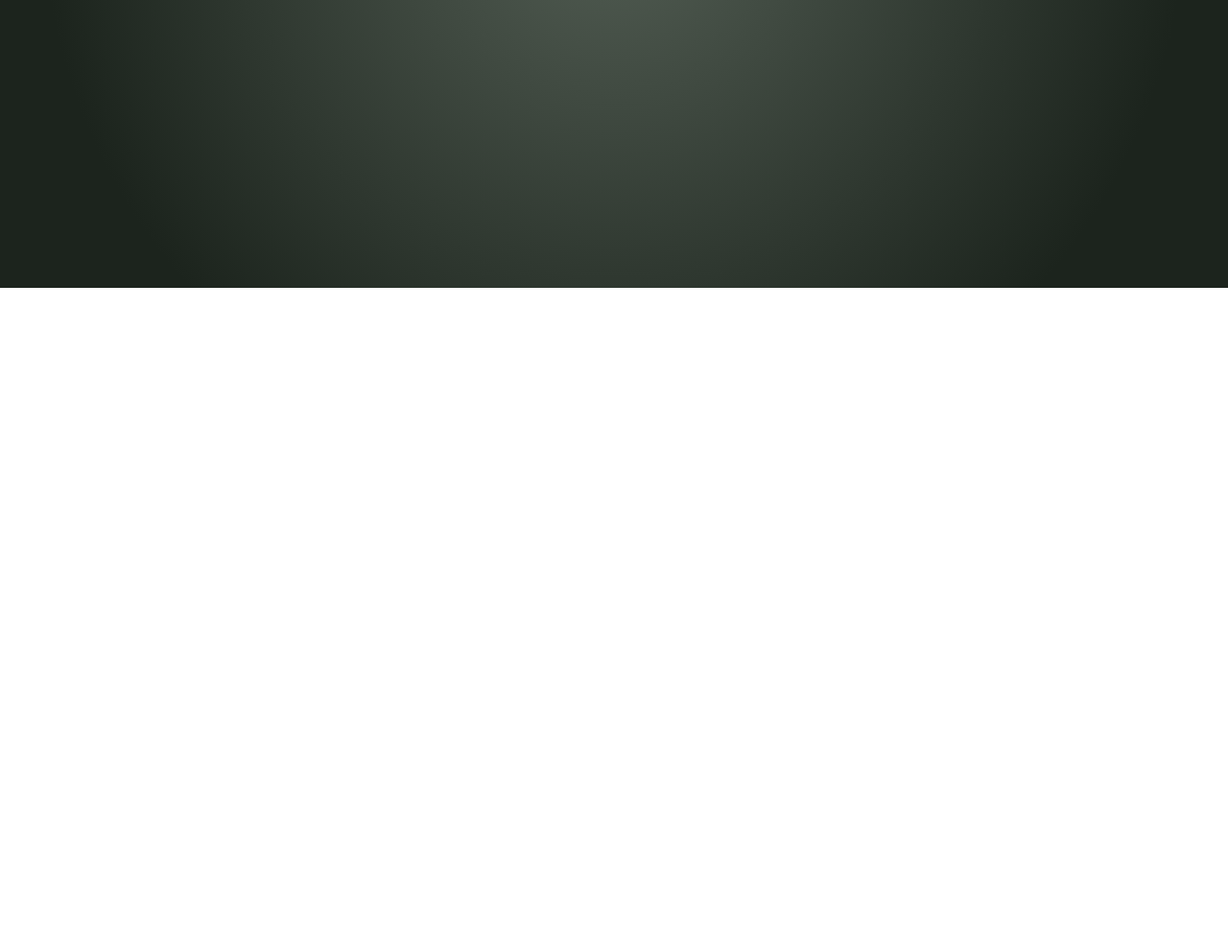
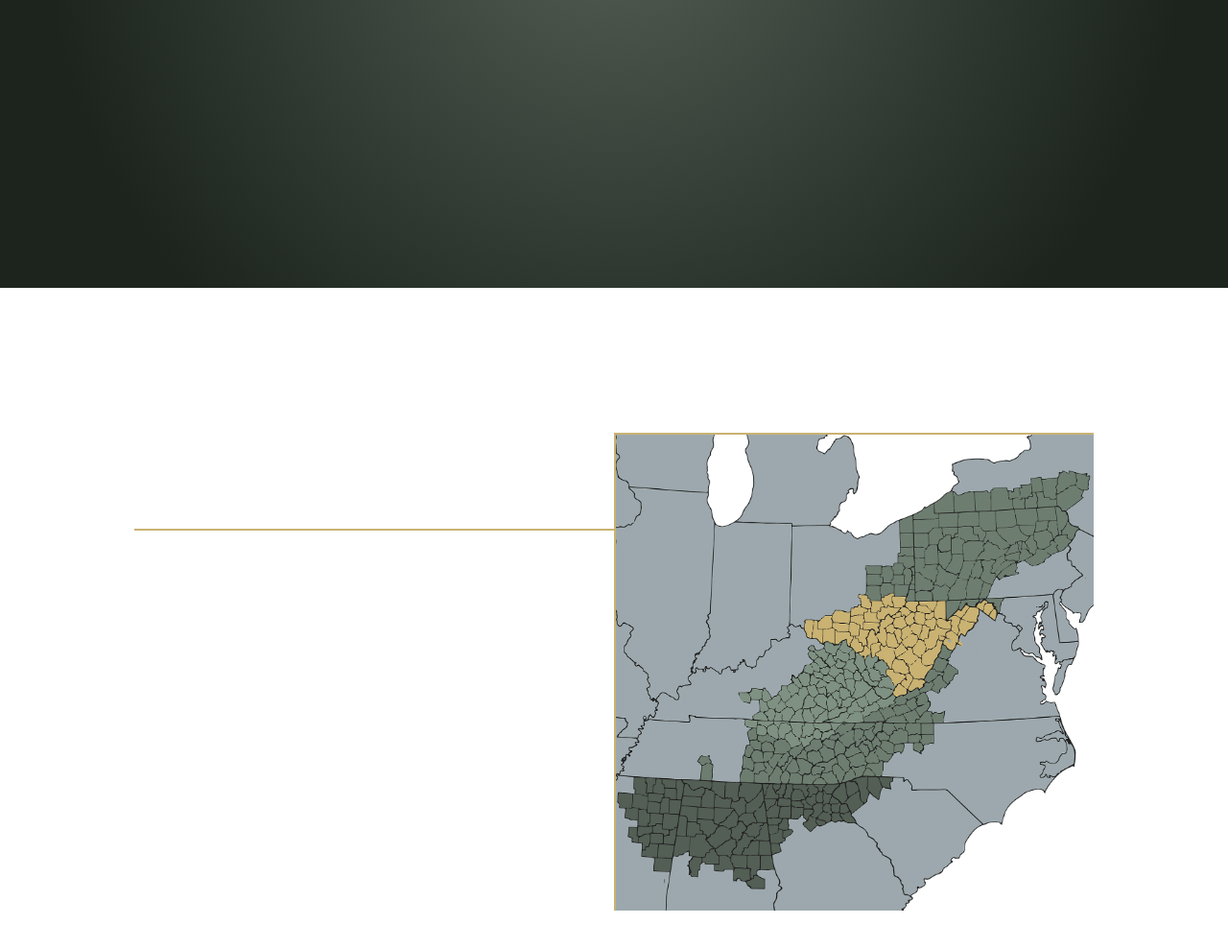
Before and after one commit to beckysell/MESP, a plain HTML site: page index.html in a window 1280 px wide. Shown: the part 1300-2288 px from the top of the page at 96% size. Before the commit the page ends 1600 px from the top, so only its background shows below. Drawn offline with nearby package versions, Linux system fonts and the light colour scheme.

Commit message:
appalachia info section

```diff
--- a/css/style.css
+++ b/css/style.css
@@ -3,8 +3,11 @@
 body {
     margin: 0;
     padding: 0;
+}
+
+body p {
     font-family: 'Open Sans', sans-serif;
-    font-size: 16px;
+    font-size: 15px;
     color: #FFF;
 }
 
@@ -75,6 +78,7 @@ h1 {
     font-size: 4.1vw;
     color: #FFF;
     width: 90%;
+    margin-bottom: 0;
 }
 
 h2 {
@@ -83,6 +87,7 @@ h2 {
     font-style: italic;
     font-size: 24px;
     color: #FFF;
+    margin-bottom: 0;
 }
 
 hr {
@@ -95,7 +100,6 @@ hr {
 #main-title p {
     width: 90%;
     text-align: center;
-    color: #FFF;
 }
 
 /*------------ Main 2fade-out --------------*/
@@ -103,6 +107,58 @@ hr {
     width: 100%;
     min-height: 100vh;
     background: radial-gradient(circle, rgba(83,94,84,1) 0%, rgba(28,36,29,1) 79%);
+}
+
+
+/*---------- Appalachia Info & Map -------------*/
+#info-cont {
+    min-height: 100vh;
+}
+
+.app-cont {
+    width: 80%;
+    max-width: 1440px;
+}
+
+.app-info {
+    margin: 0;
+    margin-bottom: 30px;
+    padding: 0;
+}
+
+h3 {
+    font-family: Georgia, serif;
+    font-style: italic;
+    font-size: 18px;
+    color: #FFF;
+    margin-left: 30px;
+    margin-bottom: 0;
+}
+
+h4 {
+   font-family: Georgia, serif;
+    font-size: 4.1vw;
+    color: #FFF;
+    margin-left: 30px;
+    margin-bottom: 0;
+}
+
+.app-info p {
+    margin-top: 40px;
+    width: 80%;
+    margin-left: 30px;
+}
+
+.app-map {
+    margin: 0;
+    padding: 0;
+    min-height: 100%;
+}
+
+.app-map img {
+    width: 100%;
+    border-left: 2px solid #C9B272;
+    border-top: 2px solid #C9B272;
 }
 
 
@@ -123,7 +179,7 @@ hr {
 
 
 /* ---------- up to portrait tablet -----------------*/
-@media only screen and (max-width: 719px) {
+@media only screen and (max-width: 768px) {
 
     h1 {
         font-size: 8vw;
@@ -142,5 +198,26 @@ hr {
     #footer-nav div {
     justify-content: center;
     margin-right: 0px;
+    }
+
+    .app-info p {
+    margin-top: 40px;
+    width: 90%;
+    margin-left: 30px;
+}
+
+.app-map {
+    margin: 0;
+    padding: 0;
+    min-height: 100%;
+    display: flex;
+    justify-content: center;
+}
+
+.app-map img {
+    width: 90%;
+    align-self: center;
+    border-left: 2px solid #C9B272;
+    border-top: 2px solid #C9B272;
 }
 }
--- a/index.html
+++ b/index.html
@@ -62,9 +62,21 @@
     </section>
 
 <!-- 3 Appalachia Map -->
-    <section id="app-map">
+    <section id="info-cont" class="container-fluid d-flex justify-content-center align-items-center">
+        <div class="row app-cont">
+            <div class="col-lg-6 col-md-12 app-info">
+          <h3>Understanding</h3>
+          <h4>Appalachia</h4>
+          <hr>
+          <p>Appalachia is a 205,000-square-mile region stretching from New York to Mississippi. The 32 Appalachian counties of Southeastern Ohio are designated as economically “at-risk” or “distressed.” This involves numerous barriers to healthcare, including poverty, lack of access, education and low empowerment.</p>
 
+                <p>Various factors contribute to health inequities of people living within the region. But there are also positive characteristics to draw from in the Appalachian culture: a strong sense of community, family, religion and work ethic. </p>
+            </div> <!-- close .app-info -->
 
+            <div class="col-lg-6 col-md-9 app-map">
+                <img src="img/map.png" alt="Map of the regions of Appalachia from the Appalachian Regional Council, including North Central Appalachia, which includes Southeast Ohio">
+            </div> <!-- close .app-map -->
+        </div> <!-- close .app-cont -->
     </section>
 
 
```
Also changed, not shown: img/map.png (added).
